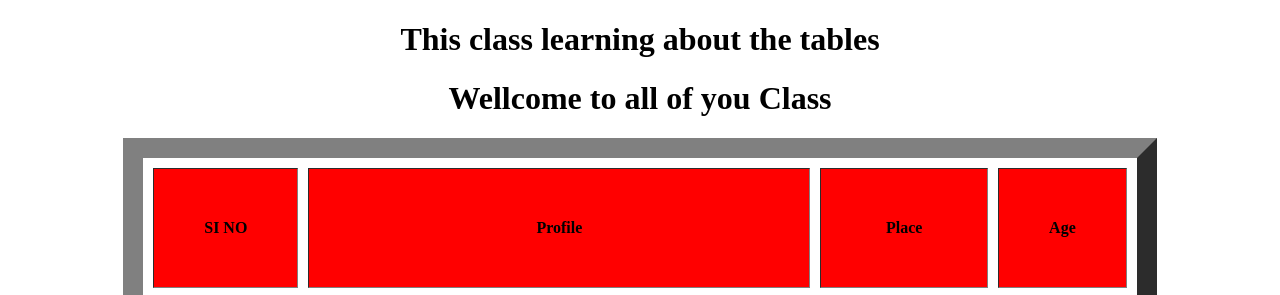
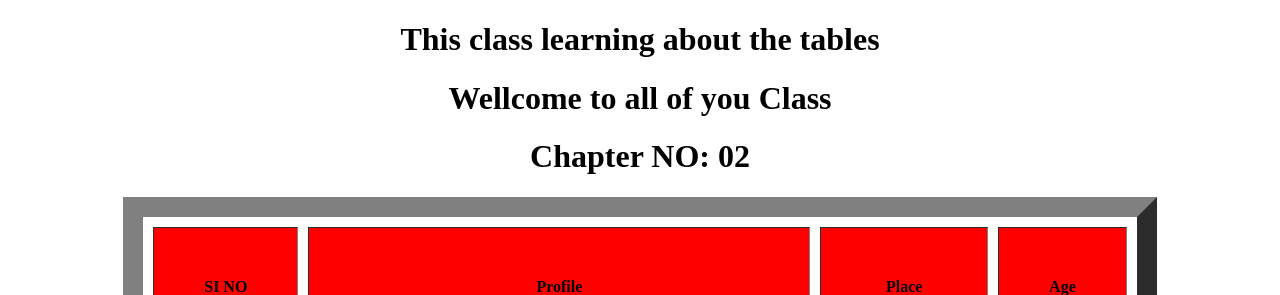
Before and after one commit to Anil-Itagi/Jspiders_practice, a plain HTML site: page HTML/tables/table.html in a window 1280 px wide. Shown: the top 295 px of the page. Drawn offline with Linux system fonts and the light colour scheme.

Commit message:
add a chapter number

```diff
--- a/HTML/tables/table.html
+++ b/HTML/tables/table.html
@@ -11,6 +11,7 @@
     <center>
         <h1>This class learning about the tables</h1>
         <h1>Wellcome to all of you Class</h1>
+        <h1>Chapter NO: 02</h1>
     </center>
     <center>
 
```
